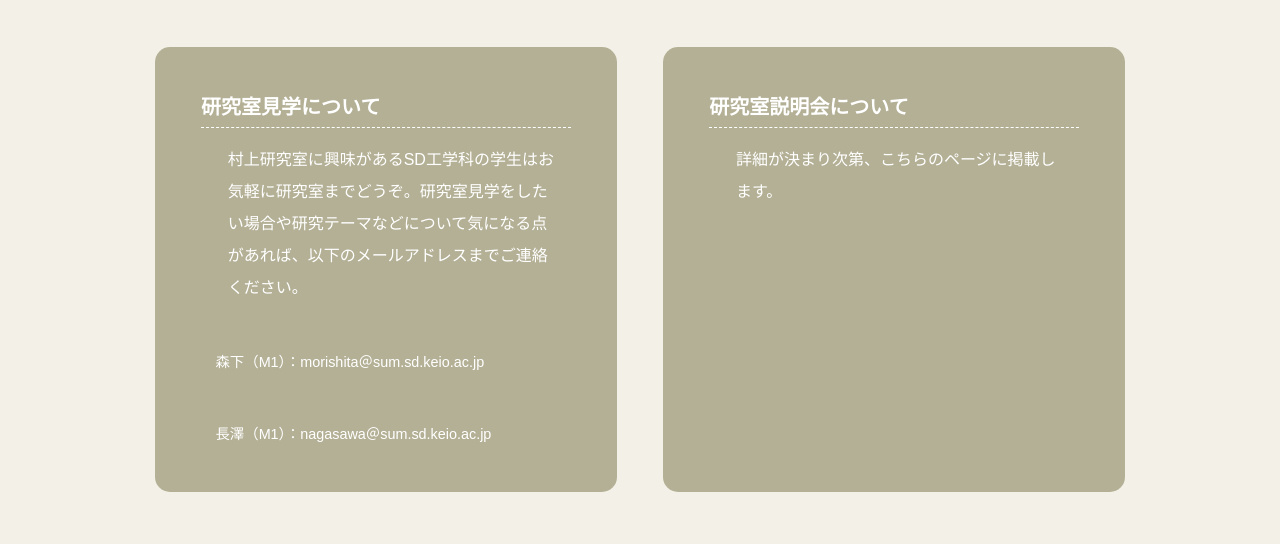
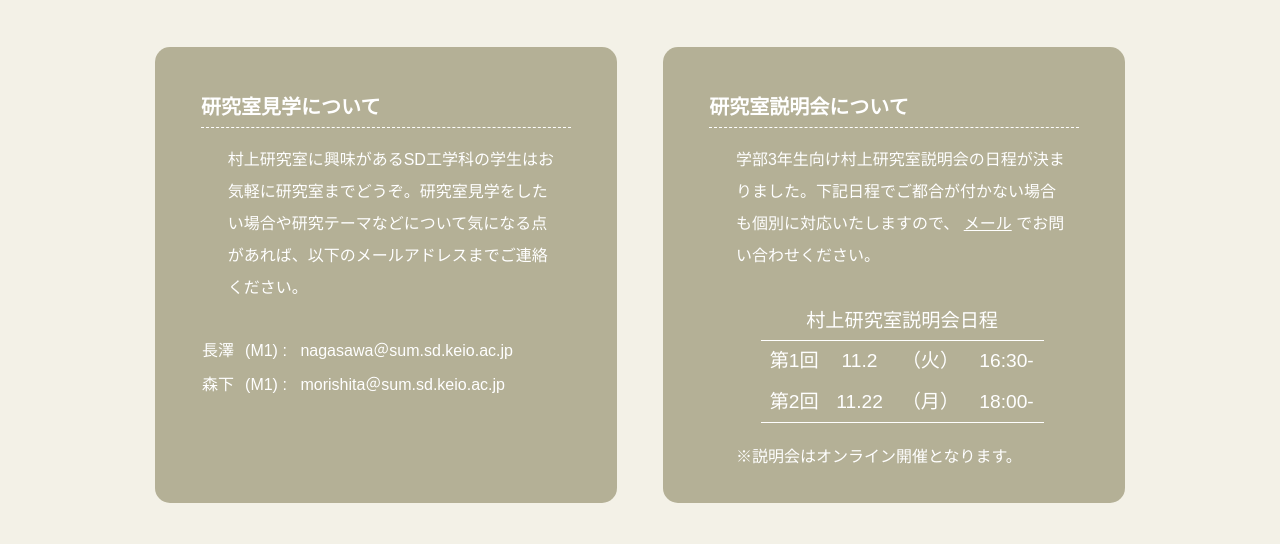
Before and after one commit to KeioMurakami-Lab/MurakamiWebpage, a plain HTML site: page forstudents.html in a window 1280 px wide. Shown: the part 408-952 px from the top of the page. Drawn offline with Linux system fonts and the light colour scheme.

Commit message:
研究室説明会情報更新

```diff
--- a/css/style.css
+++ b/css/style.css
@@ -454,10 +454,16 @@ body.is-fixed-menu #menubar ul.ddmenu li a {
 	margin:1em 10% 0;
 	padding:0 0 0 1em;
 }
-.info2 .email{
+/*.info2 .email{
 	padding:none;
 	margin-bottom:3em;
 	font-size:90%;
+}*/
+.info2 .email {
+	width:80%;
+	margin: 0 auto 10% auto;
+	border-radius:2px;
+	text-align: left;			/*テキストをセンタリング*/
 }
 .btn2 a {
 	display: block;
@@ -470,6 +476,36 @@ body.is-fixed-menu #menubar ul.ddmenu li a {
 	background: #DCDACF;
 	color:#7A7A7A;
 }
+/*説明会日程*/
+.setsumeikai {
+	font-size: 120%;
+	width:80%;
+	margin: 0 auto 5% auto;
+	text-align: center;			/*テキストをセンタリング*/
+	border-bottom: 1px solid white;
+}
+.setsumeikai caption{
+	border-bottom: 1px solid white;		/*枠線の幅、線種、色*/
+}
+.info2 a{
+	color:white;
+}
+a:hover {
+	opacity: 0.8;
+}
+/*特定の箇所を光らせる*/
+.info2 #flash-box {
+	padding: 20px;
+	background-color: #b4b096;  /* 元の背景色 */
+	transition: background-color 1s;  /* 1秒かけて背景色を元に戻す */
+	transition: color 1s;
+}
+.info2 #flash-box.highlight {
+	background-color: white;  /* ピカッてした時の背景色 */
+	color: #b4b096 !important;
+	transition-duration: 0s; /* 即座に背景色を変える */
+}
+
 /*ボタンのマウスオン時（共通）*/
 .btn2 a:hover {
 	background: #fff;	/*背景色*/
--- a/forstudents.html
+++ b/forstudents.html
@@ -14,6 +14,7 @@
 <script src="js/ddmenu_min.js"></script>
 <script src="js/sidemenu_view.js"></script>
 <script src="js/jquery-3.6.0.min.js"></script>
+<script src="js/flashlight.js"></script>
 <!--[if lt IE 9]>
 <script src="https://oss.maxcdn.com/html5shiv/3.7.2/html5shiv.min.js"></script>
 <script src="https://oss.maxcdn.com/respond/1.4.2/respond.min.js"></script>
@@ -69,14 +70,25 @@ Please enable JavaScript in order to view this content, We're sorry.
 <div>
 <p>村上研究室に興味があるSD工学科の学生はお気軽に研究室までどうぞ。研究室見学をしたい場合や研究テーマなどについて気になる点があれば、以下のメールアドレスまでご連絡ください。</p>
 </div>
-<div class="email">森下（M1）：morishita＠sum.sd.keio.ac.jp</div>
-<div class="email">長澤（M1）：nagasawa＠sum.sd.keio.ac.jp</div>
+<!--<div class="email"></div>
+<div class="email"></div>-->
+<table class="email" id="flash-box">
+	<tr><td>長澤</td><td>(M1) :</td><td>nagasawa＠sum.sd.keio.ac.jp</td></tr>
+	<tr><td>森下</td><td>(M1) :</td><td>morishita＠sum.sd.keio.ac.jp</td></tr>
+</table>
 </div>
 
 <div class="list-column-2 info2"><span id="setsumei" class="link"></span>
 <h5>研究室説明会について</h5>
 <div>
-<p>詳細が決まり次第、こちらのページに掲載します。</p>
+<p>学部3年生向け村上研究室説明会の日程が決まりました。下記日程でご都合が付かない場合も個別に対応いたしますので、 <a href="#kengaku" id="flash-button">メール</a> でお問い合わせください。</p>
+<!--説明会に参加したい方やご質問がある方は、長澤または森下まで、メールをください。-->
+<table class="setsumeikai">
+	<caption>村上研究室説明会日程</caption>
+	<tr><td>第1回</td><td>11.2</td><td>（火）</td><td>16:30-</td></tr>
+	<tr><td>第2回</td><td>11.22</td><td>（月）</td><td>18:00-</td></tr>
+</table>
+<p>※説明会はオンライン開催となります。</p>
 </div>
 </div>
 
--- /dev/null
+++ b/js/flashlight.js
@@ -0,0 +1,20 @@
+$(function(){
+document.querySelector('#flash-button').addEventListener('click', function() {
+	// ボタンを押されたら、ピカッとさせたい要素にクラス "highlight" を付与
+	var box = document.querySelector('#flash-box');
+	box.classList.add('highlight');
+
+	// 50ミリ秒後にすぐ外す
+	setTimeout(function() {
+		box.classList.remove('highlight');
+	}, 500);
+
+    setTimeout(function() {
+		box.classList.add('highlight');
+	}, 1000);
+
+    setTimeout(function() {
+		box.classList.remove('highlight');
+	}, 1500);
+});
+});
```
Also changed, not shown: index.html (+6 -5 lines).
